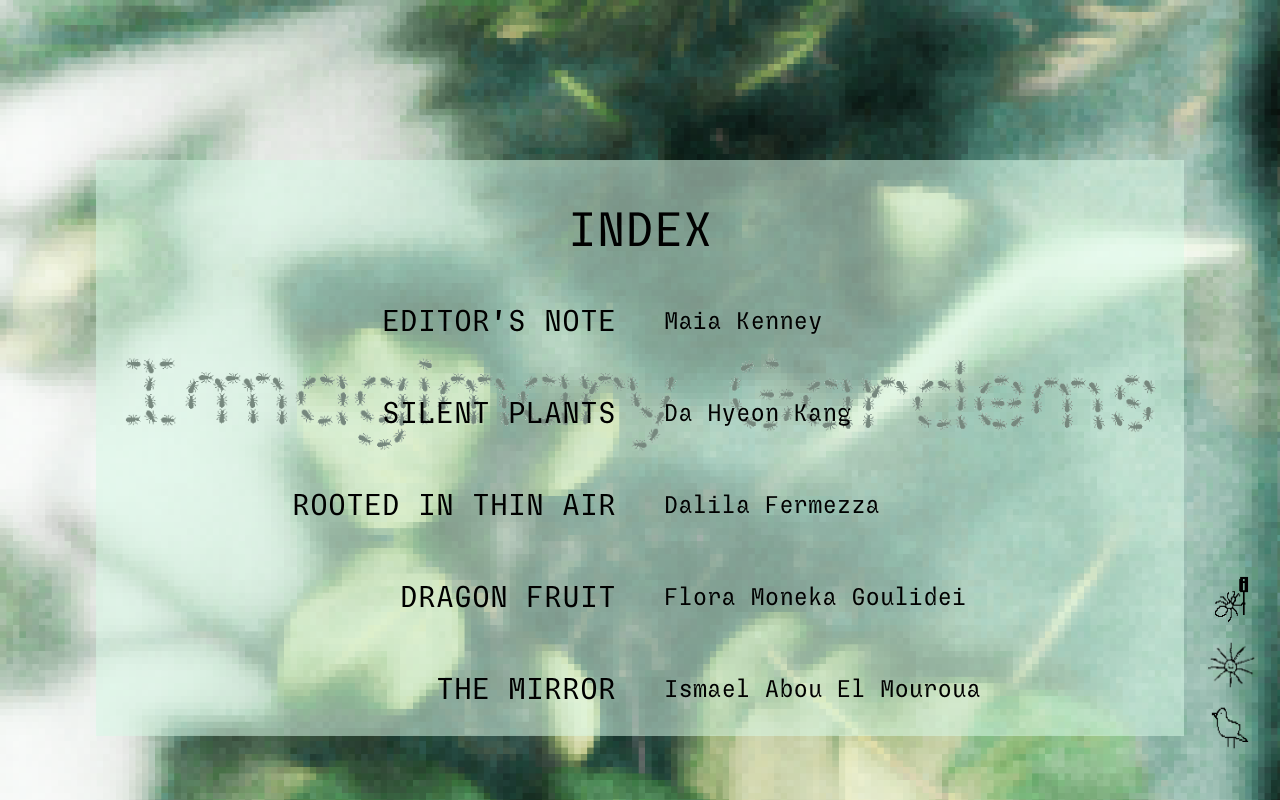
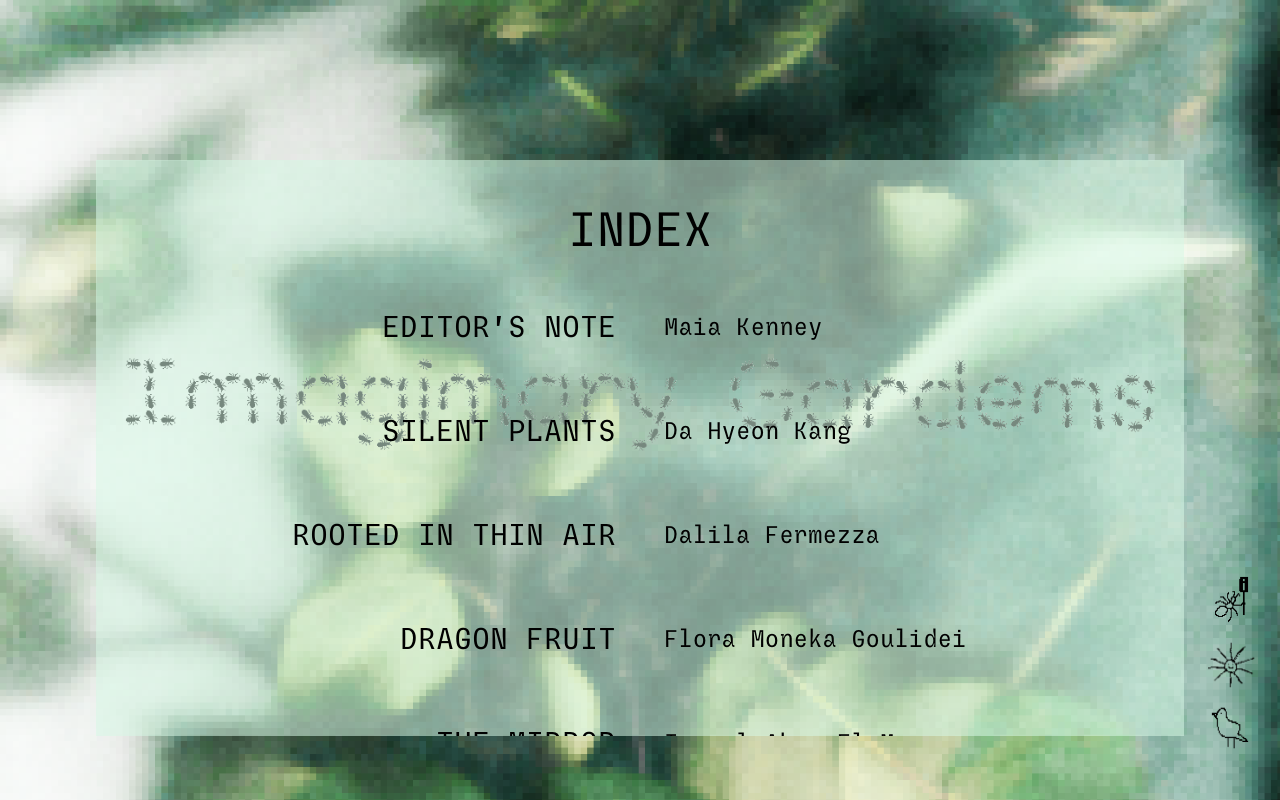
Before and after one commit to Simon-Dirks/imaginary-gardens, an Angular app: page / in a window 1280 px wide. Both pictures are taken after a click on the button 1232 px from the left and 600 px from the top of the page. Built offline with nearby package versions, Linux system fonts and the light colour scheme; no server answers.

Commit message:
Use newline when showing multiple author names on index page

```diff
--- a/src/app/index-overlay/index-overlay.component.html
+++ b/src/app/index-overlay/index-overlay.component.html
@@ -24,7 +24,7 @@
             </a>
           </div>
           <div class="flex-1 text-left">
-            <p class="text-2xl">{{ entry.authorName }}</p>
+            <p class="text-2xl leading-12" [innerHTML]="entry.authorName"></p>
           </div>
         </div>
       </div>
--- a/src/services/leaf.service.ts
+++ b/src/services/leaf.service.ts
@@ -53,7 +53,7 @@ export class LeafService {
       imageUrl: '/img/leaves/4_JanelleLinda.png',
       link: 'https://thecouch.hethem.nl/dead-ends/',
       title: 'Dead Ends',
-      authorName: 'Janelle Cruz + Linda Učelniece',
+      authorName: 'Janelle Cruz<br/>Linda Učelniece',
       dx: -69,
       dy: 284,
     },
@@ -69,7 +69,7 @@ export class LeafService {
       imageUrl: '/img/leaves/1_MariaHelena.png',
       link: 'https://thecouch.hethem.nl/five-stars/',
       title: 'Five stars',
-      authorName: 'María Merino Arzoz + Helena Escudero Leiva',
+      authorName: 'María Merino Arzoz<br/>Helena Escudero Leiva',
       dx: -526,
       dy: 167,
     },
@@ -117,7 +117,7 @@ export class LeafService {
       imageUrl: '/img/leaves/10_Sarah_Alena.png',
       link: 'https://thecouch.hethem.nl/a-tapestry-of-traces/',
       title: 'A Tapestry of Traces',
-      authorName: 'Sarah Maurer + Alena Halmes',
+      authorName: 'Sarah Maurer<br/>Alena Halmes',
       dx: -291,
       dy: 163,
     },
```
